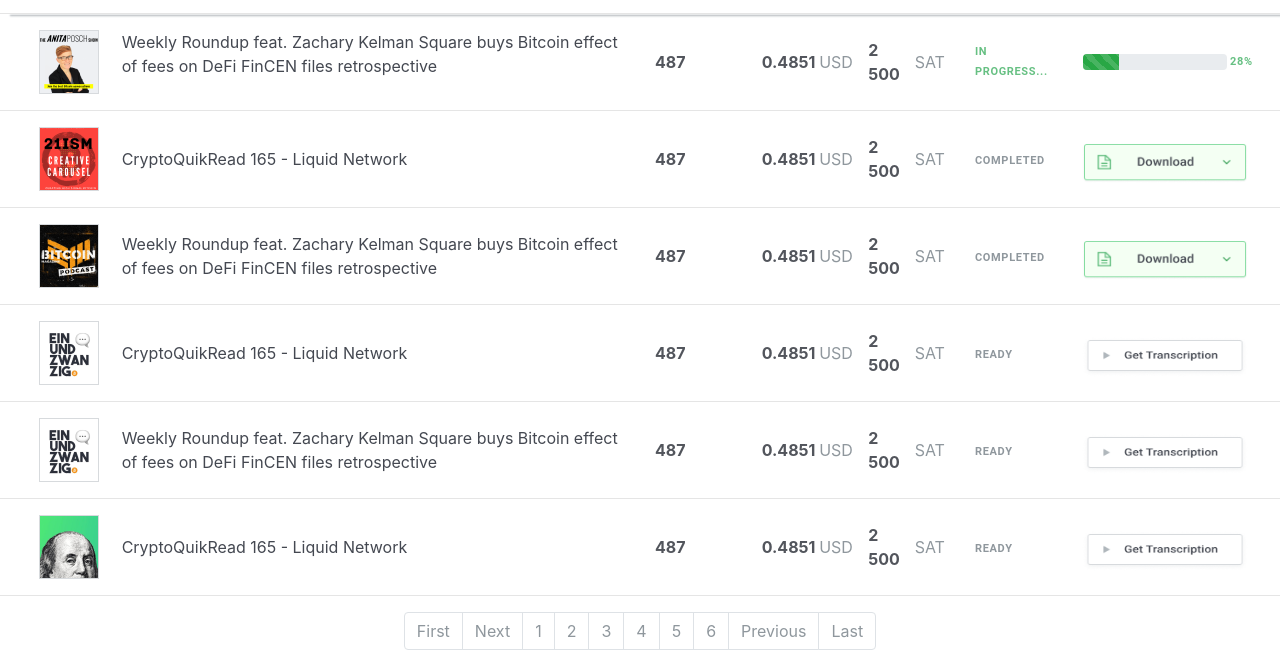
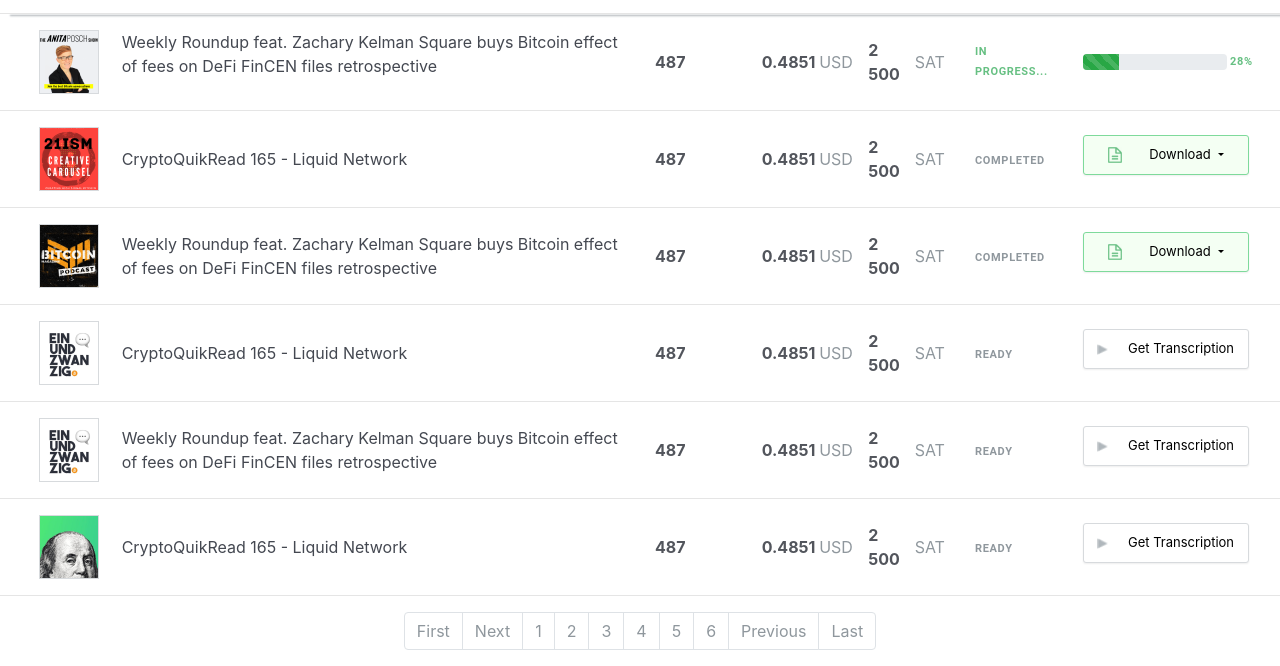
Before and after one commit to lautarosoliani/repo-audio-projects-JSonly, a plain HTML site: page Public/index.html in a window 1280 px wide. Shown: the part 235-901 px from the top of the page. Drawn offline with nearby package versions, Linux system fonts and the light colour scheme.

Commit message:
buttons refactor

```diff
--- a/Public/index.html
+++ b/Public/index.html
@@ -133,19 +133,18 @@
                             <div class="font-weight-bold text-gray">2 500&nbsp</div>
                             <div class="text-gray">SAT</div>
                         </div>
+
+
                         <span class="col-1 in--progress">
                             in progress...
                         </span>
-                        <!-- <div class="col-2 text-gray">
-                            <img src="./Progress28.png" alt="Download Button">
-                        </div> -->
                         <div class="progress mt-4 ml-3">
                             <div class="progress-bar-striped w-25 bg-success" role="progressbar">
                             </div>
                         </div>
                         <div class="in--progress">&nbsp28%</div>
+
                     </div>
-
                 </div>
             </div>
             <hr>
@@ -173,9 +172,14 @@
                     <div class="col-1 text-gray status--style--text mt-4">
                         completed
                     </div>
-                    <div class="col-2 text-gray">
-                        <img src="./DownloadButton.png" alt="Download Button" class="mt-3"
-                            style="width: 166px; height: 40px;">
+                    <button class="button--download mt-2 ml-3 dropdown-toggle" role="button" data-toggle="dropdown">
+                        <img src=" ./FileIcon.png" class="icon--file mr-4">
+                        Download
+                    </button>
+                    <div class="dropdown-menu">
+                        <a class="dropdown-item" href="#">Action</a>
+                        <a class="dropdown-item" href="#">Another
+                            action</a>
                     </div>
                 </div>
             </div>
@@ -205,9 +209,14 @@
                     <div class="col-1 text-gray status--style--text mt-4">
                         completed
                     </div>
-                    <div class="col-2 text-gray">
-                        <img src="./DownloadButton.png" alt="Download Button" class="mt-3"
-                            style="width: 166px; height: 40px;">
+                    <button class="button--download mt-2 ml-3 dropdown-toggle" role="button" data-toggle="dropdown">
+                        <img src=" ./FileIcon.png" class="icon--file mr-4">
+                        Download
+                    </button>
+                    <div class="dropdown-menu">
+                        <a class="dropdown-item" href="#">Action</a>
+                        <a class="dropdown-item" href="#">Another
+                            action</a>
                     </div>
                 </div>
             </div>
@@ -236,10 +245,10 @@
                     <div class="col-1 text-gray status--style--text mt-4">
                         READY
                     </div>
-                    <div class="col-2 text-gray">
-                        <img src="./GetTranscription.png" alt="Download Button" class="mt-3"
-                            style="width: 166px; height: 40px;">
-                    </div>
+                    <button class="button--play mt-2 ml-3">
+                        <img src="./PlayIcon.png" class="icon--play mr-3">
+                        Get Transcription
+                    </button>
                 </div>
             </div>
             <hr>
@@ -268,10 +277,10 @@
                     <div class="col-1 text-gray status--style--text mt-4">
                         READY
                     </div>
-                    <div class="col-2 text-gray">
-                        <img src="./GetTranscription.png" alt="Download Button" class="mt-3"
-                            style="width: 166px; height: 40px;">
-                    </div>
+                    <button class="button--play mt-2 ml-3">
+                        <img src="./PlayIcon.png" class="icon--play mr-3">
+                        Get Transcription
+                    </button>
                 </div>
             </div>
             <hr>
@@ -299,10 +308,10 @@
                     <div class="col-1 text-gray status--style--text mt-4">
                         READY
                     </div>
-                    <div class="col-2 text-gray">
-                        <img src="./GetTranscription.png" alt="Download Button" class="mt-3"
-                            style="width: 166px; height: 40px;">
-                    </div>
+                    <button class="button--play mt-2 ml-3">
+                        <img src="./PlayIcon.png" class="icon--play mr-3">
+                        Get Transcription
+                    </button>
                 </div>
             </div>
             <hr>
--- a/Style/style.css
+++ b/Style/style.css
@@ -119,6 +119,39 @@ body {
   color: white;
 }
 
+.button--download {
+  width: 10.375rem;
+  height: 2.5rem;
+  font-size: 0.813rem;
+
+  background: #f4fff3;
+  /* Light Green 1 */
+
+  border: 0.063rem solid #7eda9b;
+  box-shadow: 0px 1px 2px rgba(0, 0, 0, 0.07);
+  border-radius: 0.188rem;
+}
+.button--play {
+  width: 10.375rem;
+  height: 2.5rem;
+  font-size: 0.813rem;
+  background: #ffffff;
+  /* Text 5 */
+
+  border: 1px solid #d7dadd;
+  box-shadow: 0px 1px 2px rgba(0, 0, 0, 0.07);
+  border-radius: 0.188rem;
+}
+
+.icon--file {
+  width: 0.875rem;
+  height: 1rem;
+}
+.icon--play {
+  width: 0.7rem;
+  height: 0.7rem;
+}
+
 .in--progress {
   font-family: "Roboto";
   font-style: normal;
```
Also changed, not shown: Public/PlayIcon.png (added).
